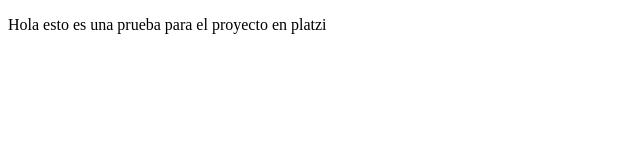
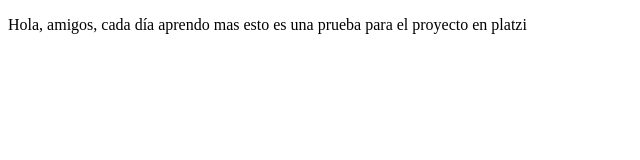
Before and after one commit to rubenjmo/proyecto_Prework, a plain HTML site: page index.html in a window 1280 px wide. Shown: the whole page, without its empty margins (0-640 px from the left). Drawn offline with Linux system fonts and the light colour scheme.

Commit message:
Cambiamos agregamos un mensaje

```diff
--- a/index.html
+++ b/index.html
@@ -8,7 +8,7 @@
 </head>
 <body>
 
-<p>Hola esto es una prueba para el proyecto en platzi</p>
+<p>Hola, amigos, cada día aprendo mas esto es una prueba para el proyecto en platzi</p>
 
 </body>
 </html>
```
